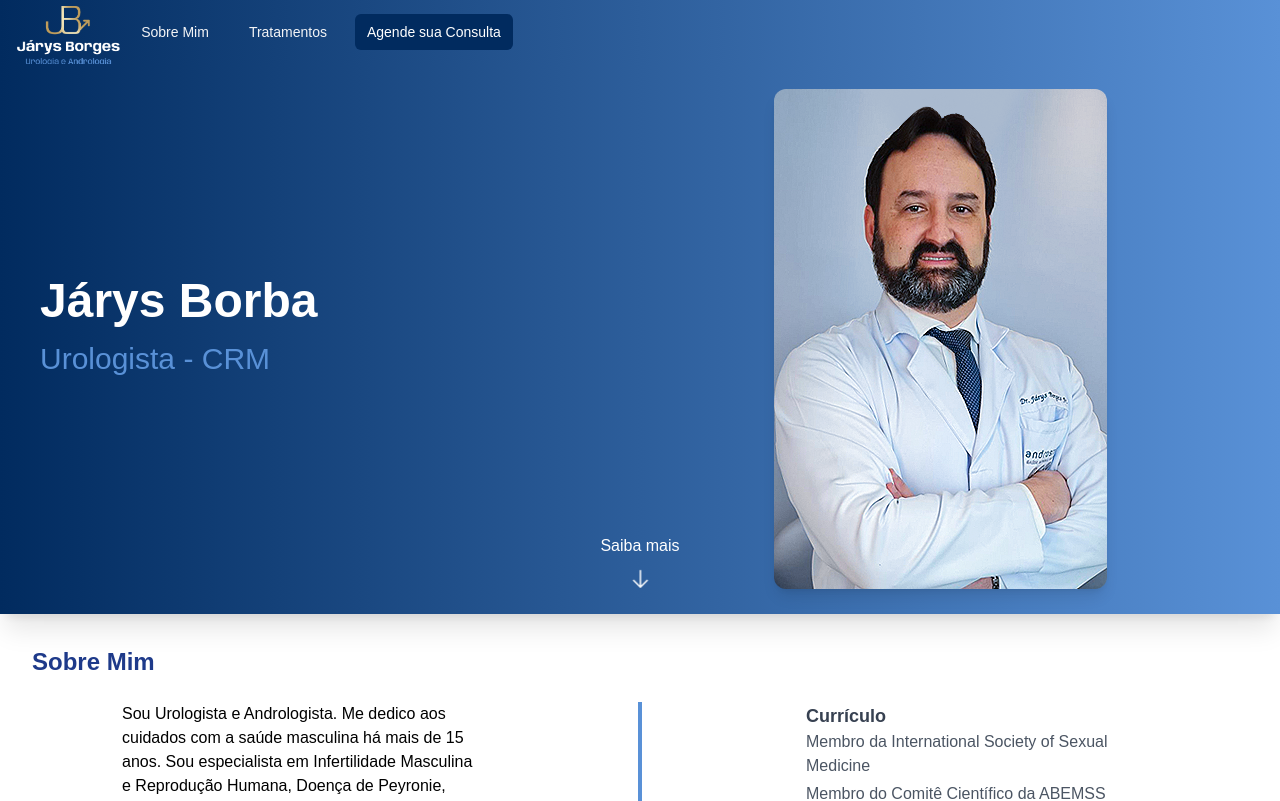
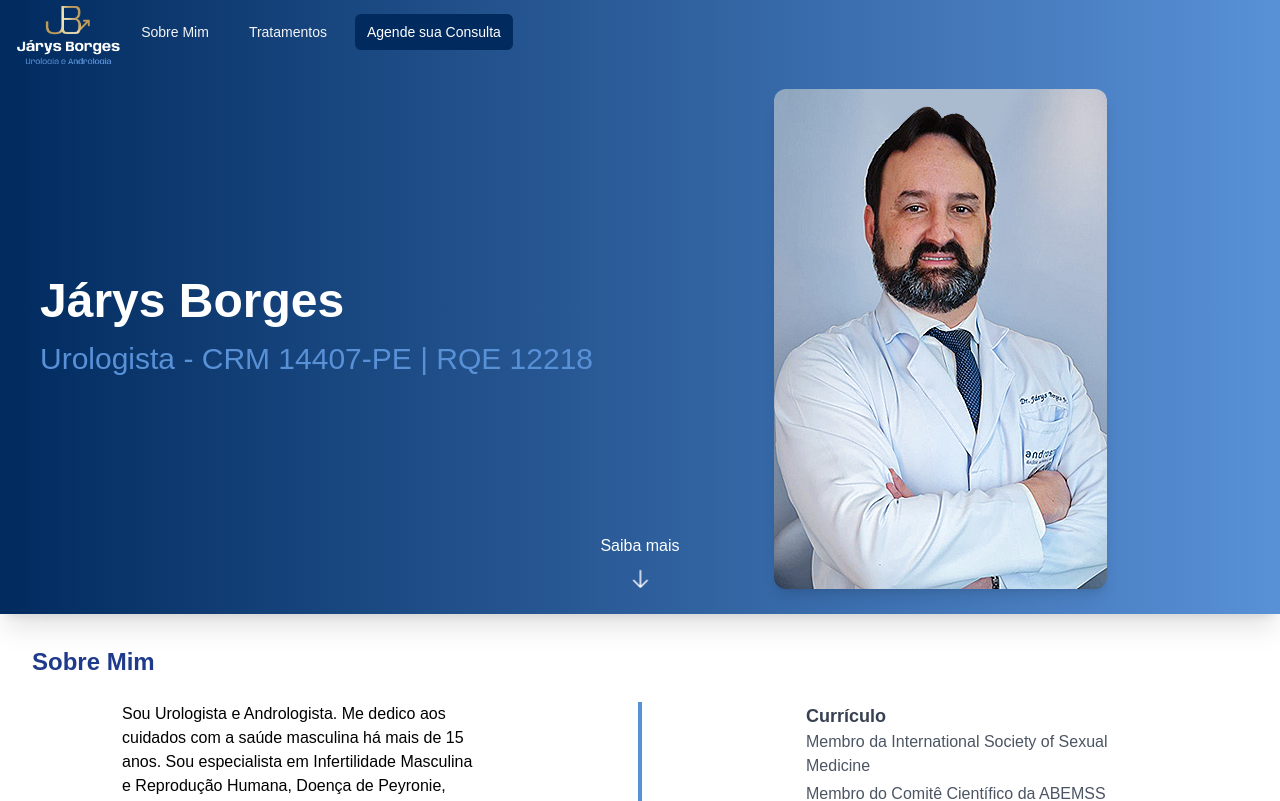
Before and after one commit to DeborahLyra/jarys-borges-landing-page, a React (Vite) app: page / in a window 1280 px wide. Shown: the top 801 px of the page. Built offline with nearby package versions, Linux system fonts and the light colour scheme; a web font is replaced by a local one.

Commit message:
added crm

```diff
--- a/src/components/Banner/Banner.tsx
+++ b/src/components/Banner/Banner.tsx
@@ -5,8 +5,8 @@ export function Banner() {
     return (
         <div className="flex flex-col md:flex-row items-center justify-between h-auto md:h-[550px] bg-gradient-to-r from-deepBlue to-skyBlue p-6 md:p-10 shadow-xl relative">
         <div className="w-full md:w-1/2 text-center md:text-left mb-8 md:mb-0">
-            <h1 className="text-4xl md:text-5xl font-bold text-pureWhite mb-4">Járys Borba</h1>
-            <h3 className="text-2xl md:text-3xl text-skyBlue mb-6">Urologista - CRM </h3>
+            <h1 className="text-4xl md:text-5xl font-bold text-pureWhite mb-4">Járys Borges</h1>
+            <h3 className="text-2xl md:text-3xl text-skyBlue mb-6">Urologista - CRM 14407-PE | RQE 12218</h3>
         </div>
         <div className="w-full md:w-1/2 flex justify-center mb-8 md:mb-0">
             <div className="relative">
```
